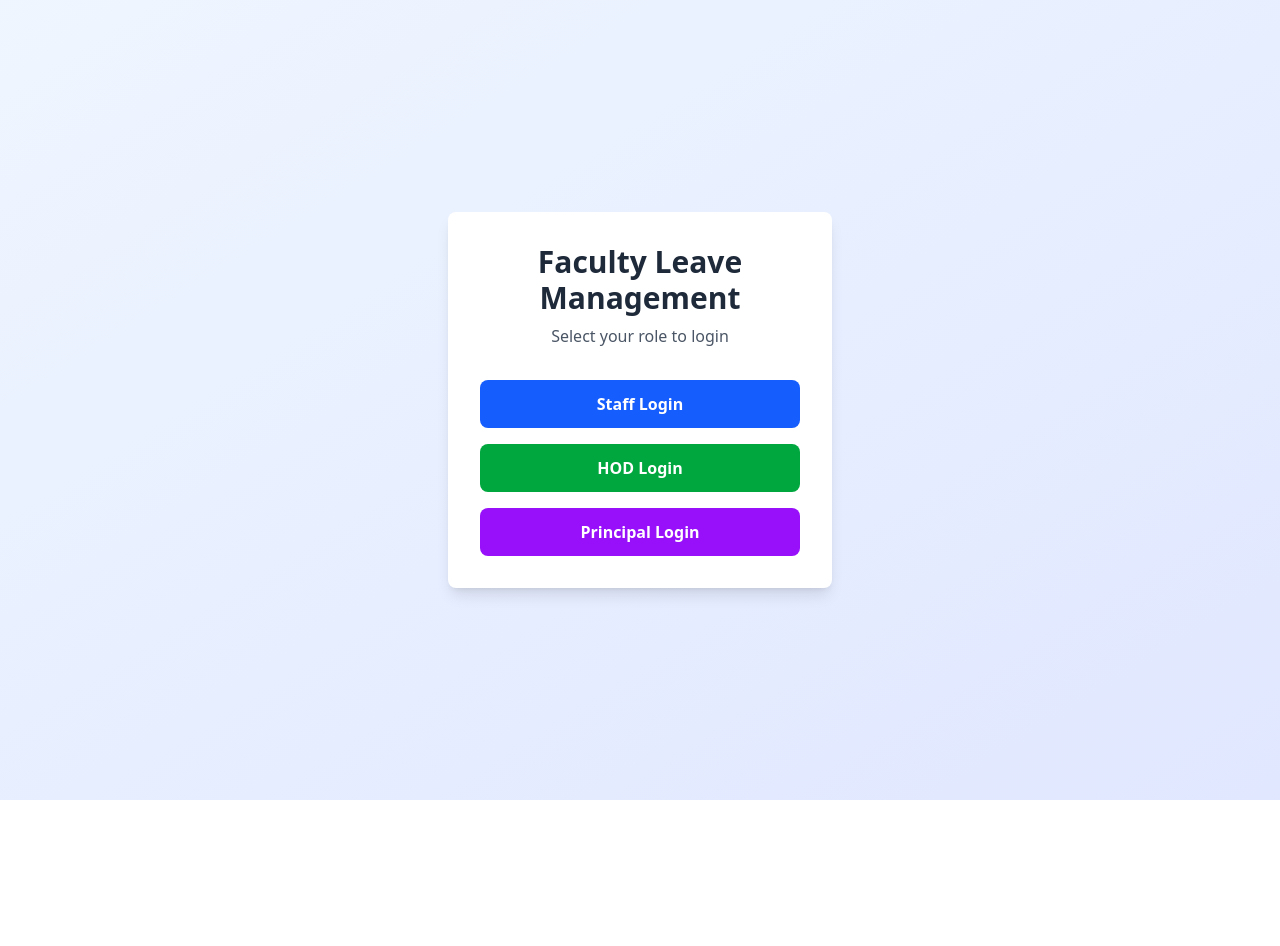
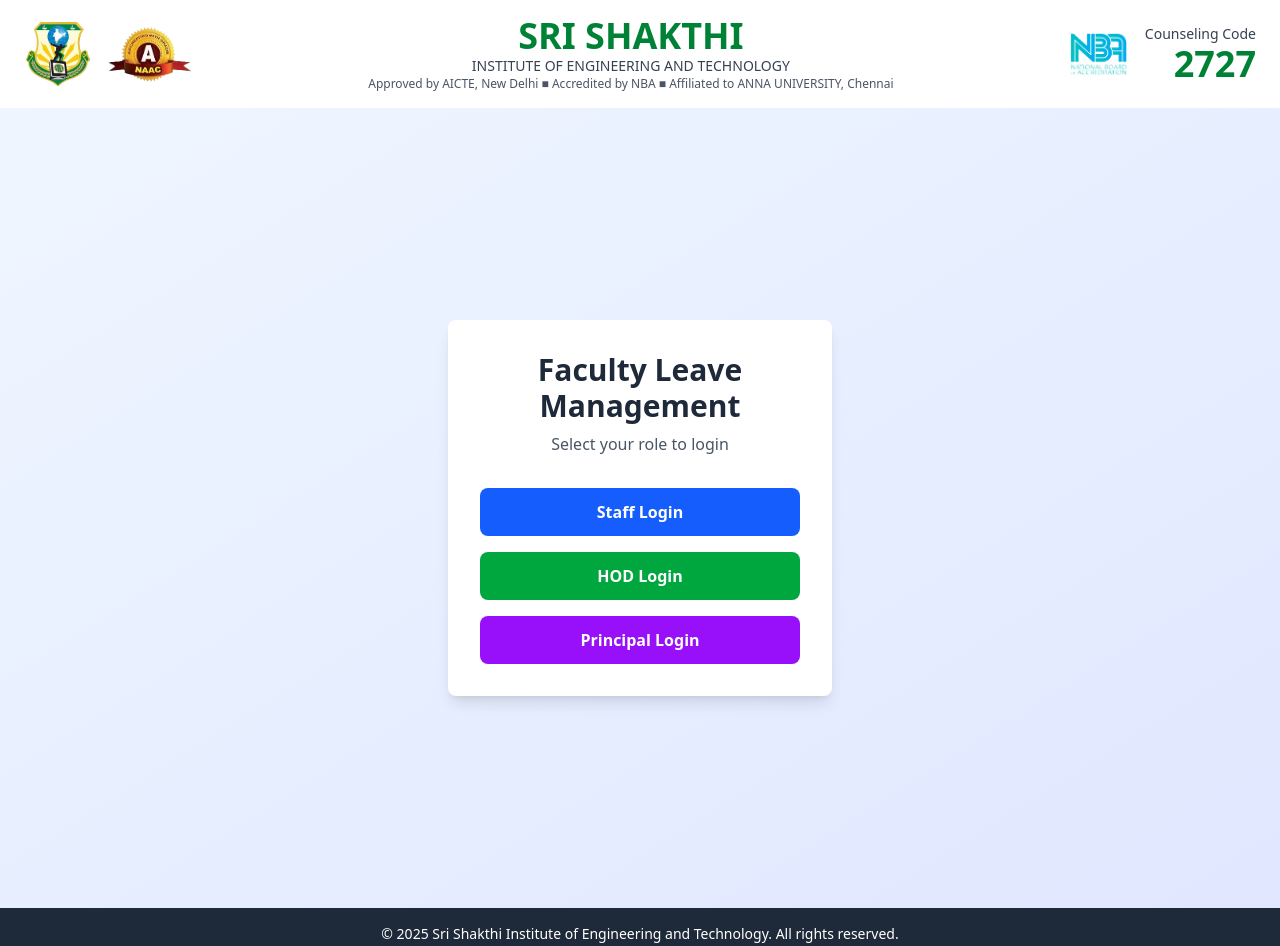
Before and after one commit to mrithip/faculty-leave-app, a React (Vite) app in the folder frontend/: page / in a window 1280 px wide. Shown: the top 946 px of the page. Before the commit the page ends 800 px from the top, so only its background shows below. Built offline with nearby package versions, Linux system fonts and the light colour scheme.

Commit message:
added header and footer

```diff
--- a/frontend/src/App.jsx
+++ b/frontend/src/App.jsx
@@ -4,10 +4,15 @@ import LoginForm from "./components/LoginForm";
 import StaffDash from "./components/StaffDash";
 import HodDash from "./components/HodDash";
 import PrincipalDash from "./components/PrincipalDash";
+import TopBanner from "./components/TopBanner"; // Import TopBanner
+import Footer from "./components/Footer";     // Import Footer
 
 function App() {
   return (
     <Router>
+      <div className="flex flex-col min-h-screen"> {/* Flex container for full height */}
+        <TopBanner /> {/* Render TopBanner above all routes */}
+        <main className="flex-grow"> {/* Main content area */}
           <Routes>
             {/* Public Routes */}
             <Route path="/" element={<HomePage />} />
@@ -21,6 +26,9 @@ function App() {
             {/* Redirect unknown routes */}
             <Route path="*" element={<Navigate to="/" />} />
           </Routes>
+        </main>
+        <Footer /> {/* Render Footer below all routes */}
+      </div>
     </Router>
   );
 }
--- /dev/null
+++ b/frontend/src/components/Footer.jsx
@@ -0,0 +1,12 @@
+import React from 'react';
+
+function Footer() {
+  return (
+    <footer className="bg-gray-800 text-white py-4 px-6 text-center text-sm">
+      <p>&copy; {new Date().getFullYear()} Sri Shakthi Institute of Engineering and Technology. All rights reserved.</p>
+      <p>Contact: info@siet.com | Phone: +91 12345 67890</p>
+    </footer>
+  );
+}
+
+export default Footer;
--- /dev/null
+++ b/frontend/src/components/TopBanner.jsx
@@ -0,0 +1,33 @@
+import React from 'react';
+
+function TopBanner() {
+  return (
+    <div className="bg-white py-4 px-6 flex items-center justify-between">
+      {/* Left Section: Institute Logo */}
+      <div className="flex items-center">
+        <img src="/image.png" alt="Institute Logo" className="h-16" />
+        <img src="/naac-logo.png" alt="NAAC Logo" className="h-16 ml-3" />
+      </div>
+
+      {/* Center Section: SRI SHAKTHI text and address */}
+      <div className="flex-grow text-center">
+        <h1 className="text-green-700 text-4xl font-bold">SRI SHAKTHI</h1>
+        <p className="text-gray-700 text-sm">INSTITUTE OF ENGINEERING AND TECHNOLOGY</p>
+        <p className="text-gray-600 text-xs">Approved by AICTE, New Delhi ■ Accredited by NBA ■ Affiliated to ANNA UNIVERSITY, Chennai</p>
+      </div>
+
+      {/* Right Section: NAAC/NBA logos and Counseling Code */}
+      <div className="flex items-center">
+        <div className="flex items-center mr-4">
+          <img src="/nba-logo.png" alt="NBA Logo" className="h-12" />
+        </div>
+        <div className="text-right">
+          <p className="text-gray-700 text-sm">Counseling Code</p>
+          <p className="text-green-700 text-4xl font-bold">2727</p>
+        </div>
+      </div>
+    </div>
+  );
+}
+
+export default TopBanner;
```
Lines whose indentation alone changed are shown as unchanged.
